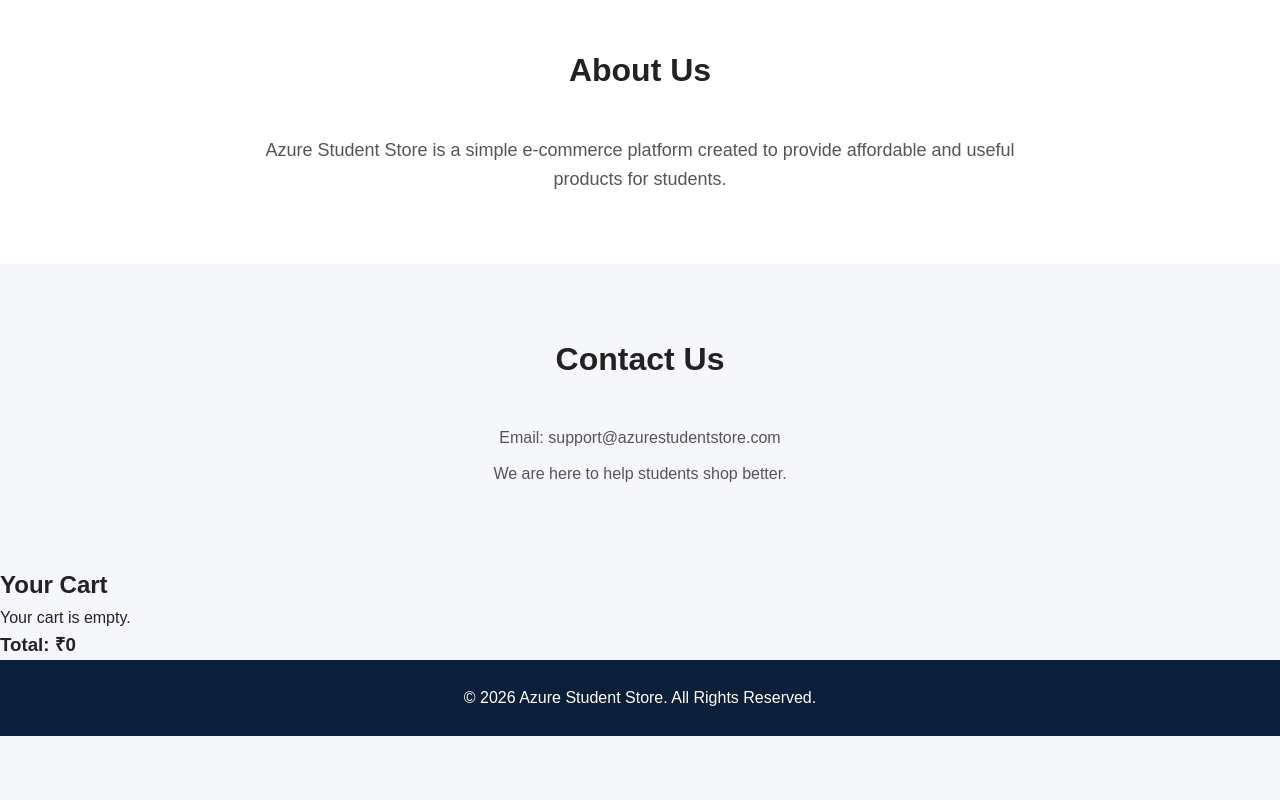
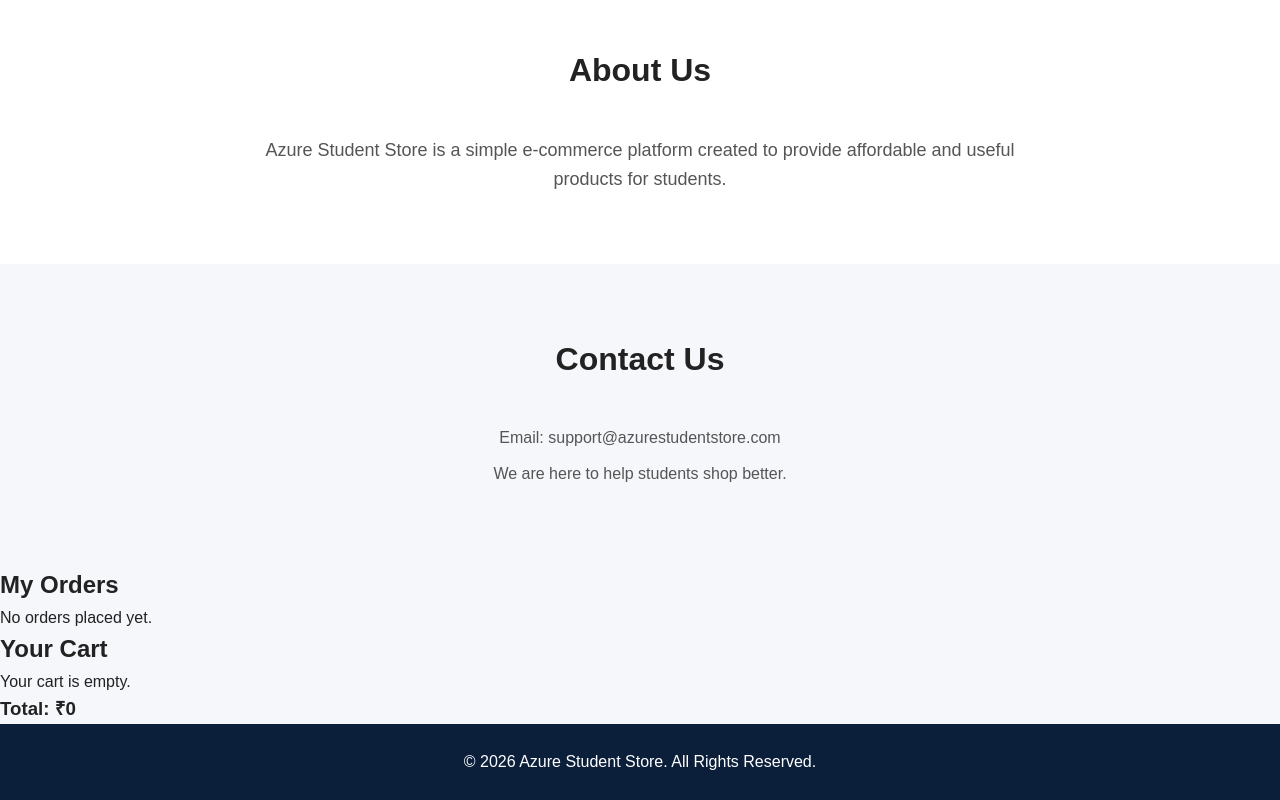
Before and after one commit to SivaSubbaReddy006/Azure-project, a website: page index.html in a window 1280 px wide. Shown: the part 1281-2081 px from the top of the page. Before the commit the page ends 2017 px from the top, so only its background shows below. Drawn offline with Linux system fonts and the light colour scheme.

Commit message:
Add My Orders section
Added 'View Orders' link to navigation and created 'My Orders' section.

```diff
--- a/index.html
+++ b/index.html
@@ -24,6 +24,7 @@
     <li><a href="#products">Products</a></li>
     <li><a href="#about">About</a></li>
     <li><a href="#contact">Contact</a></li>
+    <li><a href="#orders">View Orders</a></li>
 </ul>
 
             <a href="#cart" class="cart">
@@ -153,7 +154,16 @@
         <p>We are here to help students shop better.</p>
 
     </section>
+<!-- Orders Section -->
+<section id="orders" class="orders-section">
 
+    <h2>My Orders</h2>
+
+    <div id="orders-container">
+        <p>No orders placed yet.</p>
+    </div>
+
+</section>
 <!-- Cart Section -->
 <section id="cart" class="cart-section">
 
```
Lines whose indentation alone changed are shown as unchanged.
